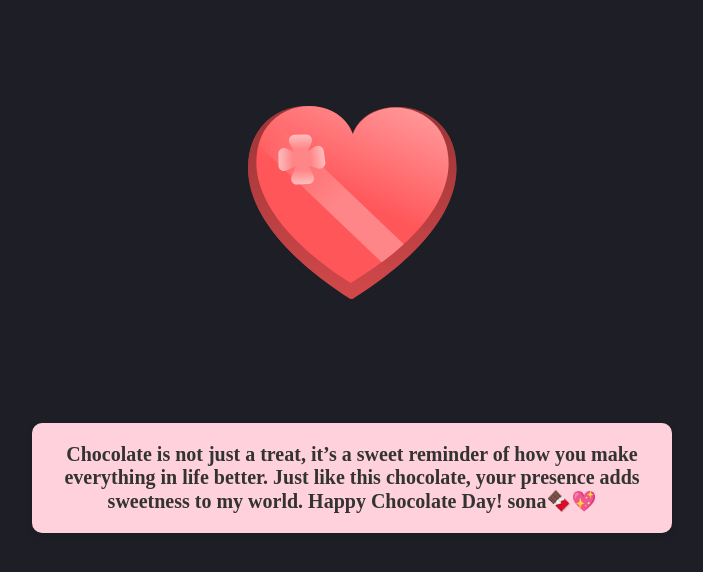
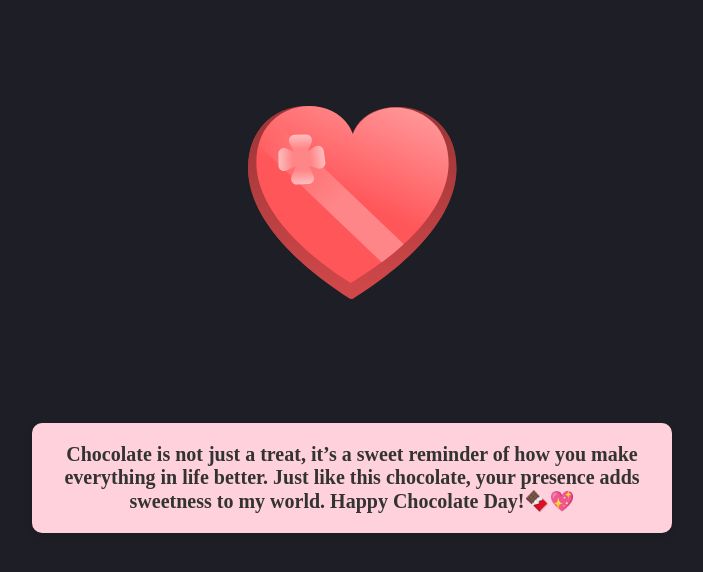
Before and after one commit to Subhajit054/chocolate-day, a plain HTML site: page new1.html in a window 1280 px wide. Shown: the part 130-702 px from the top of the page, without its empty margins (288-991 px from the left). Drawn offline with Linux system fonts and the light colour scheme.

Commit message:
Update new1.html

```diff
--- a/new1.html
+++ b/new1.html
@@ -142,7 +142,7 @@
       </svg>
 
       <p>
-        Chocolate is not just a treat, it’s a sweet reminder of how you make everything in life better. Just like this chocolate, your presence adds sweetness to my world. Happy Chocolate Day! sona🍫💖
+        Chocolate is not just a treat, it’s a sweet reminder of how you make everything in life better. Just like this chocolate, your presence adds sweetness to my world. Happy Chocolate Day!🍫💖
       </p>
 </body>
 </html>
```
